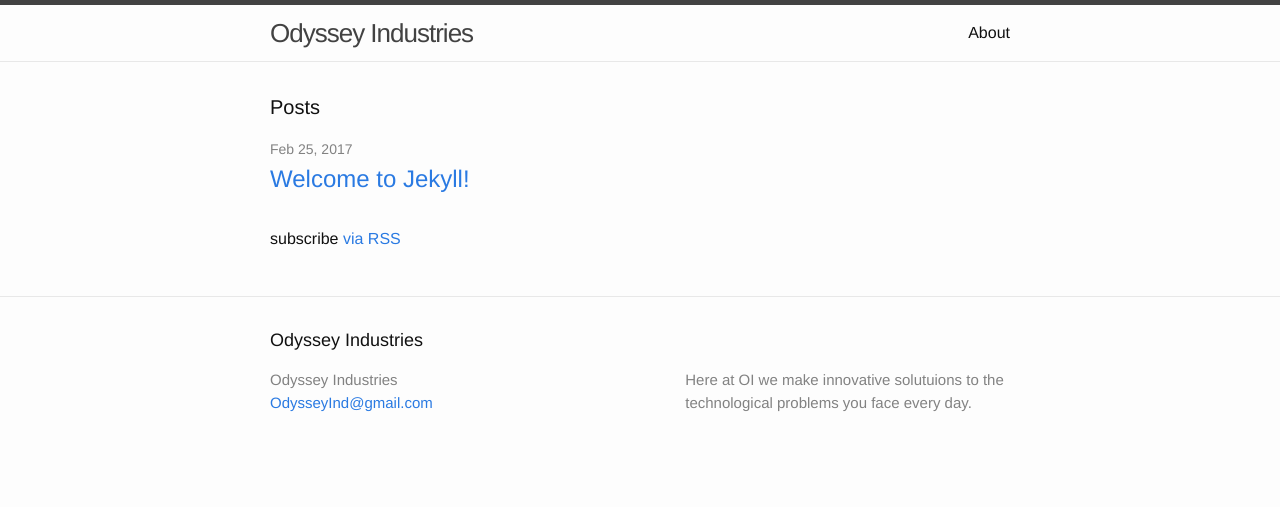
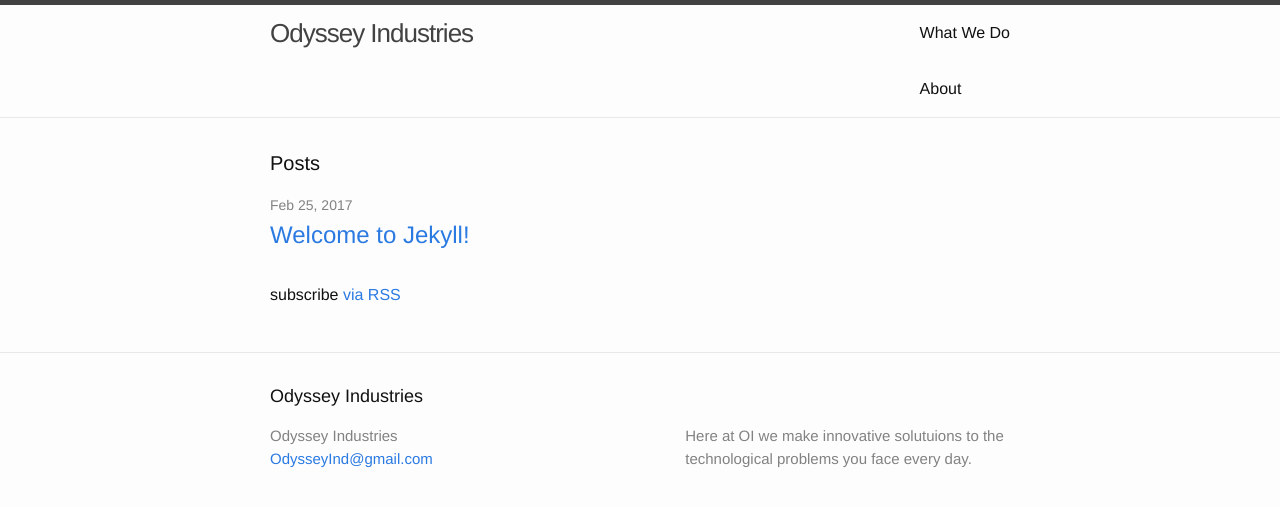
Before and after one commit to kylejoseph16/kylejoseph16.github.io, a Jekyll site: the page built from index.html, in a window 1280 px wide. Shown: the top 507 px of the page. Built offline with Jekyll 4.4.1, drawn with Linux system fonts in a browser that asks for light colours.

Commit message:
Update header.html

```diff
--- a/_includes/header.html
+++ b/_includes/header.html
@@ -12,7 +12,13 @@
           <path fill="#424242" d="M18,13.516C18,14.335,17.335,15,16.516,15H1.484C0.665,15,0,14.335,0,13.516l0,0 c0-0.82,0.665-1.484,1.484-1.484h15.031C17.335,12.031,18,12.696,18,13.516L18,13.516z"/>
         </svg>
       </a>
-
+      <div class="trigger">
+        {% for my_page in site.pages %}
+          {% if my_page.title %}
+          <a class="page-link" href="{{ my_page.url | prepend: site.baseurl }}">What We Do</a>
+          {% endif %}
+        {% endfor %}
+      </div>
       <div class="trigger">
         {% for my_page in site.pages %}
           {% if my_page.title %}
```
